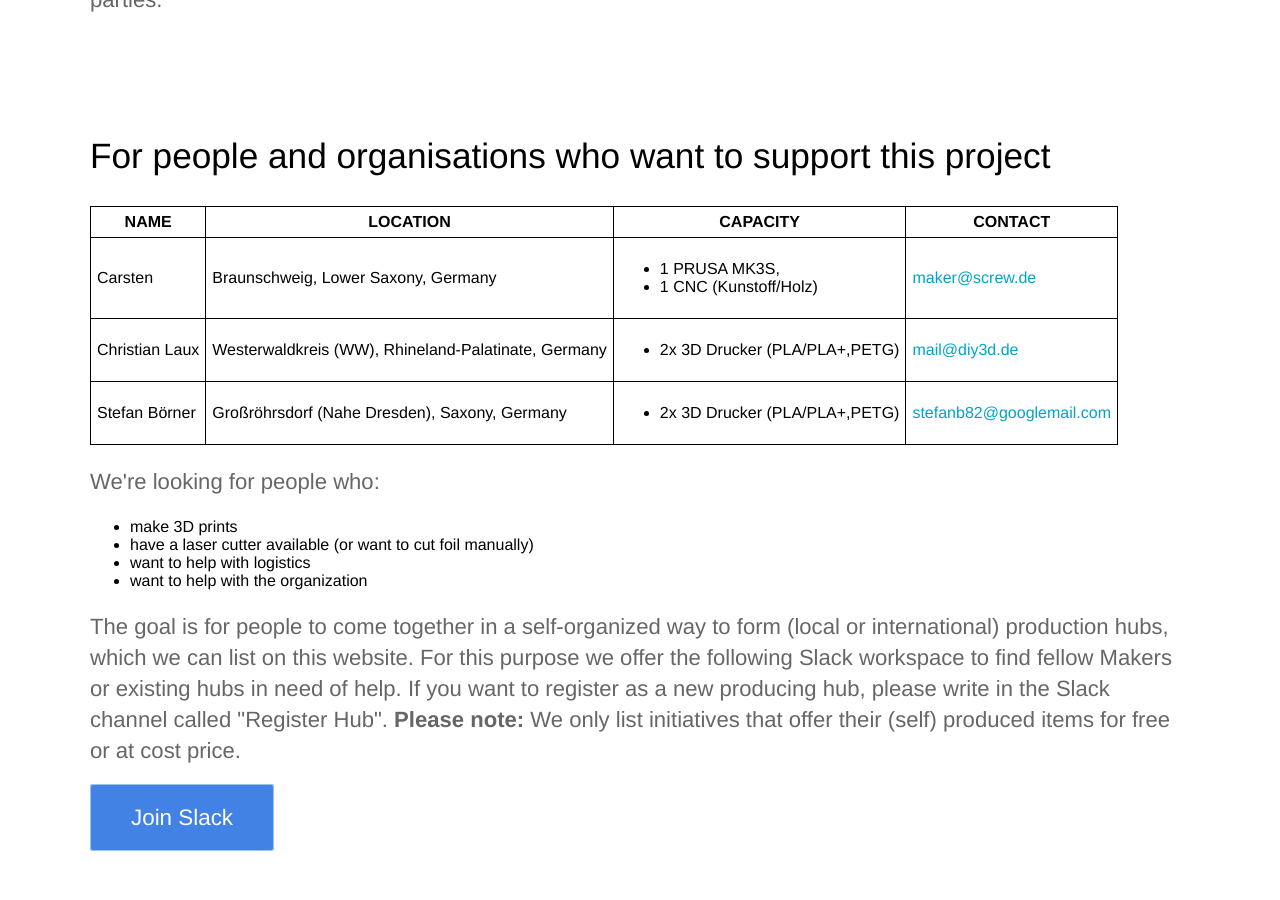
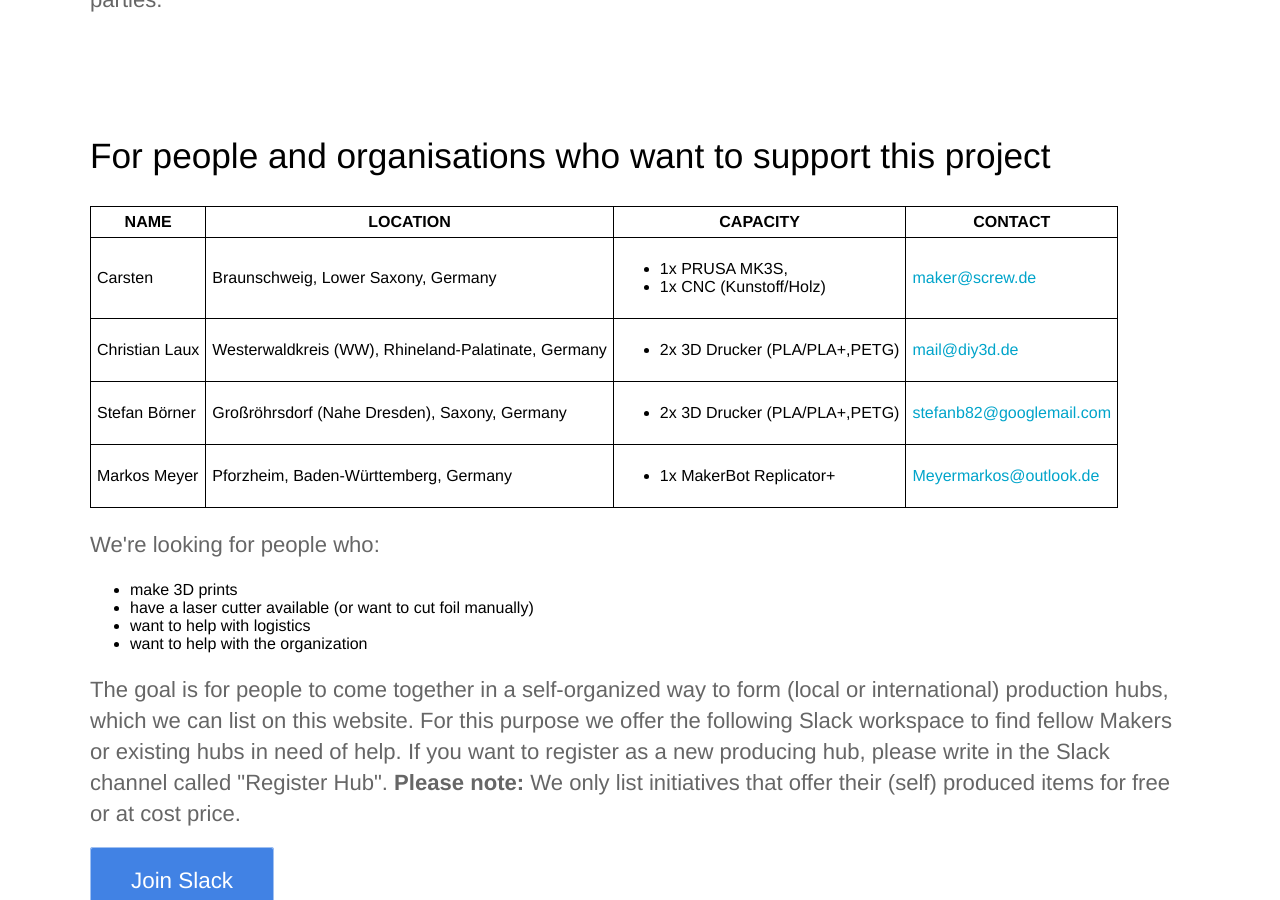
Before and after one commit to CloudCannon/hydra-jekyll-template, a Jekyll site: the page built from en/index.html, in a window 1280 px wide and 900 px high, scrolled down 1535 px. Built offline with Jekyll 4.4.1, drawn with Linux system fonts in a browser that asks for light colours.

Commit message:
ADD new maker entry

```diff
--- a/_data/makers.yml
+++ b/_data/makers.yml
@@ -5,8 +5,8 @@ en:
     state: Lower Saxony
     city: Braunschweig
     capacity:
-      - 1 PRUSA MK3S,
-      - 1 CNC (Kunstoff/Holz)
+      - 1x PRUSA MK3S,
+      - 1x CNC (Kunstoff/Holz)
     contact: '<a href="mailto:maker@screw.de">maker@screw.de</a>'
   - name: Christian Laux
     country: Germany
@@ -24,6 +24,14 @@ en:
     capacity:
       - 2x 3D Drucker (PLA/PLA+,PETG)
     contact: '<a href="mailto:stefanb82@googlemail.com">stefanb82@googlemail.com</a>'
+  - name: Markos Meyer
+    country: Germany
+    # State / region is optional
+    state: Baden-Württemberg
+    city: Pforzheim
+    capacity:
+      - 1x MakerBot Replicator+
+    contact: '<a href="mailto:Meyermarkos@outlook.de">Meyermarkos@outlook.de</a>'
 # Copy the block above and repeat =)
 de:
   - name: Carsten
@@ -32,8 +40,8 @@ de:
     state: Niedersachsen
     city: Braunschweig
     capacity:
-      - 1 PRUSA MK3S,
-      - 1 CNC (Kunstoff/Holz)
+      - 1x PRUSA MK3S,
+      - 1x CNC (Kunstoff/Holz)
     contact: '<a href="mailto:maker@screw.de">maker@screw.de</a>'
   - name: Christian Laux
     country: Deutschland
@@ -51,4 +59,12 @@ de:
     capacity:
       - 2x 3D Drucker (PLA/PLA+,PETG)
     contact: '<a href="mailto:stefanb82@googlemail.com">stefanb82@googlemail.com</a>'
+  - name: Markos Meyer
+    country: Deutschland
+    # State / region is optional
+    state: Baden-Württemberg
+    city: Pforzheim
+    capacity:
+      - 1x MakerBot Replicator+
+    contact: '<a href="mailto:Meyermarkos@outlook.de">Meyermarkos@outlook.de</a>'
 # Copy the block above and repeat =)
```
